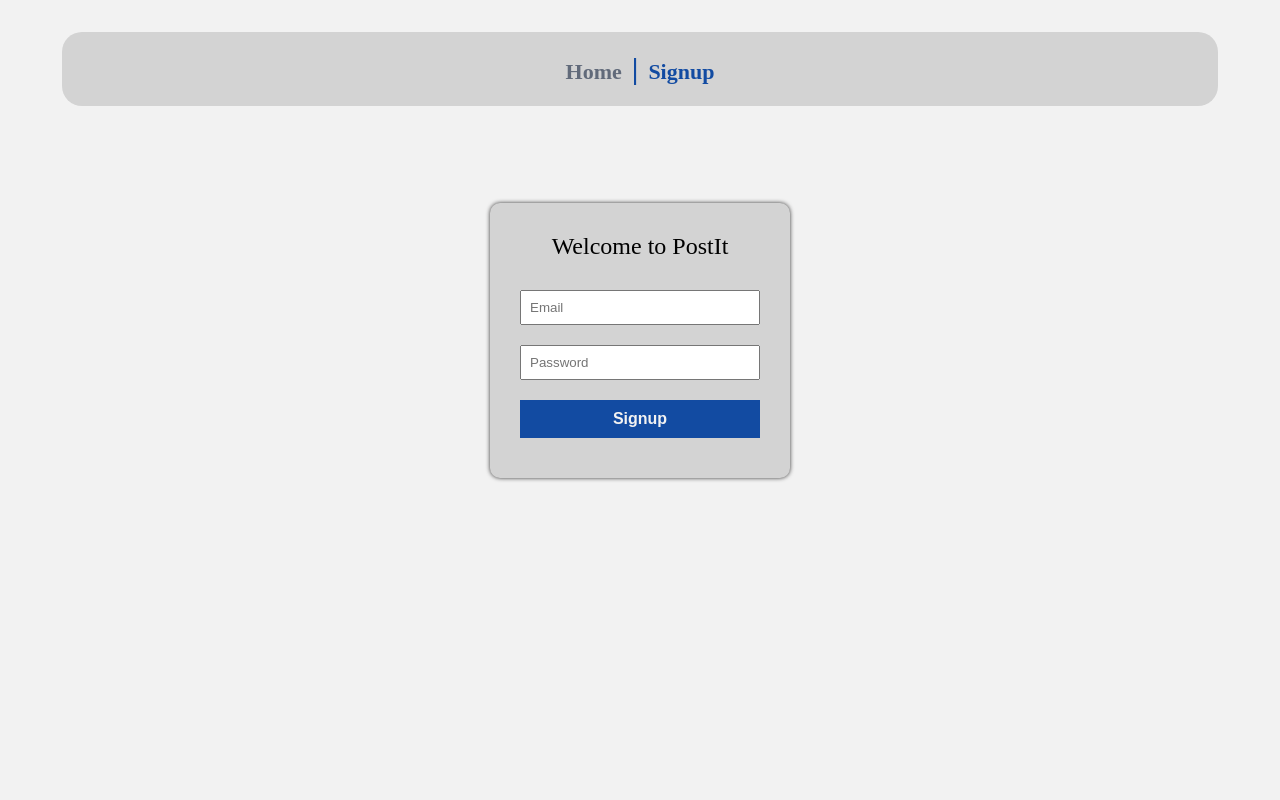
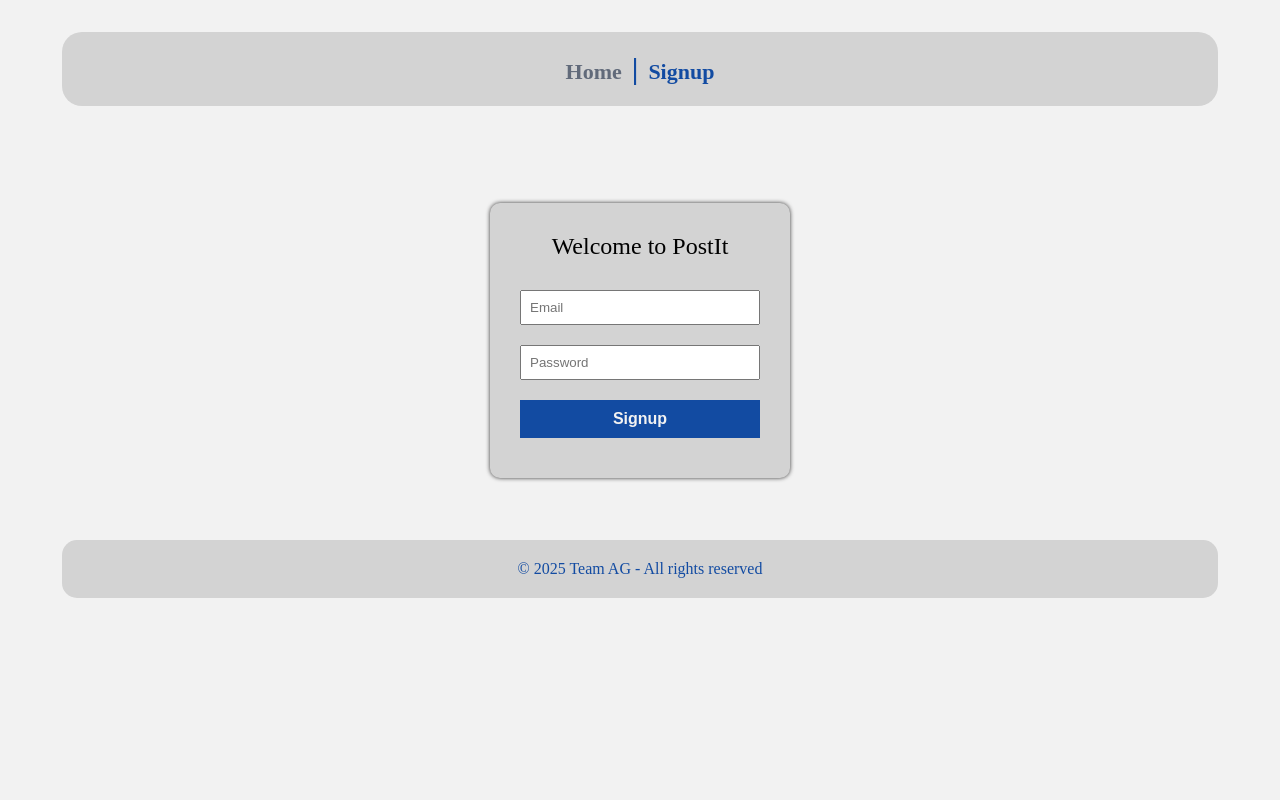
Before and after one commit to Vezaaz/Team-AG, a Vue app in the folder App/: page /signup in a window 1280 px wide. Shown: the top 800 px of the page. Built offline with nearby package versions, Linux system fonts and the light colour scheme.

Commit message:
Fixed Header and Footer distance on SignUp Page

```diff
--- a/App/src/App.vue
+++ b/App/src/App.vue
@@ -25,12 +25,15 @@ export default {
 
 <style>
 #app {
-  min-height: 100vh;
+  min-height: 50vh;
   display: flex;
   flex-direction: column;
 }
 
 .main-content {
   flex: 1;
+  display: flex;
+  flex-direction: column;
+  background: #f2f2f2;
 }
 </style>
--- a/App/src/views/SignupView.vue
+++ b/App/src/views/SignupView.vue
@@ -75,7 +75,6 @@ body {
     border-radius: 10px;
     width: 100%;
     max-width: 300px;
-    /* Tark lahendus: */
     height: fit-content;
     min-height: 275px;
     display: flex;
```
